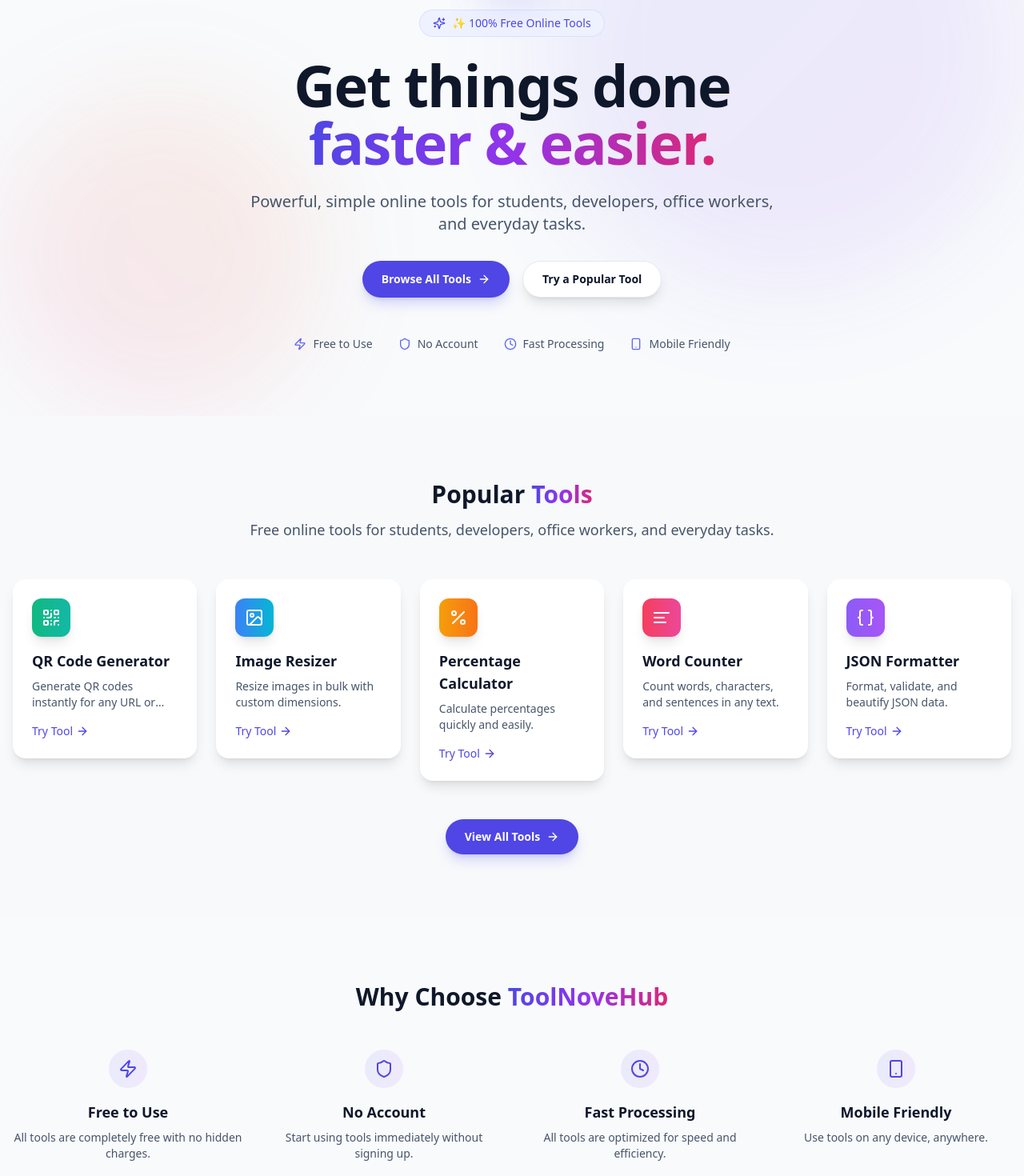
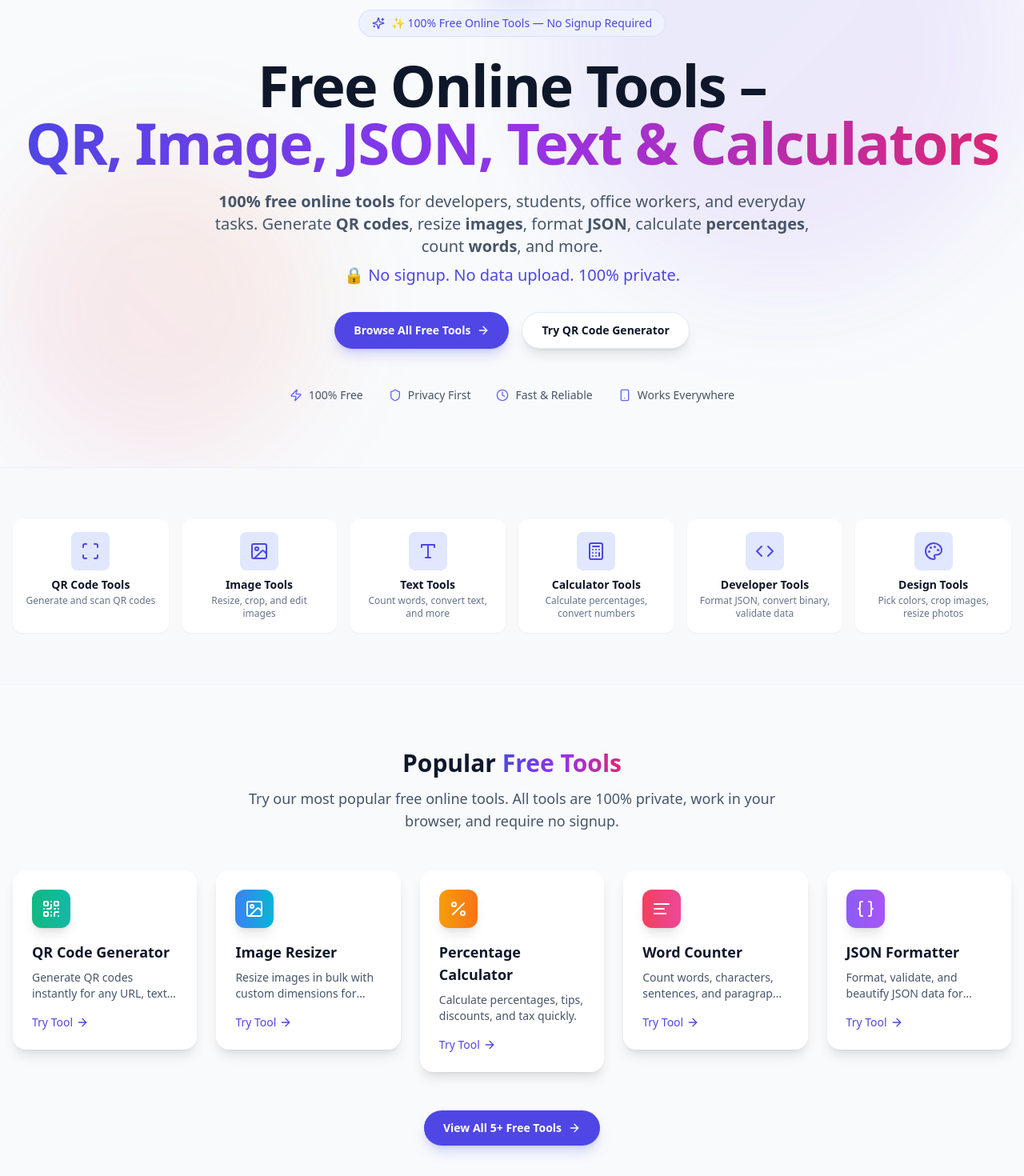
Before and after one commit to sprajeshofficial-wq/ToolNoveHub, a Next.js app: page / in a window 1280 px wide. Shown: the part 300-1770 px from the top of the page at 80% size. Built offline with nearby package versions, Linux system fonts and the light colour scheme.

Commit message:
📈 SEO Optimize Homepage: descriptive title, strong intro, better keywords

```diff
--- a/app/page.tsx
+++ b/app/page.tsx
@@ -11,43 +11,85 @@
   Shield,
   Clock,
   Smartphone,
-  Sparkles
+  Sparkles,
+  FileText,
+  Calculator,
+  Palette,
+  Scan,
+  Type,
+  Hash,
+  FileJson,
+  Crop,
+  Binary,
+  RefreshCw,
+  CheckCircle,
+  Users,
+  Briefcase,
+  GraduationCap,
+  Code
 } from 'lucide-react';
 import ToolCard from '@/app/components/ToolCard';
+
+export const metadata = {
+  title: 'Free Online Tools – QR, Image, PDF, JSON, Text & Calculators | ToolNoveHub',
+  description: '100% free online tools for developers, students, and professionals. Generate QR codes, resize images, format JSON, calculate percentages, count words, and more. No signup required. Privacy-first browser-based tools.',
+  keywords: 'free online tools, QR code generator, image resizer, JSON formatter, percentage calculator, word counter, text tools, developer tools, student tools, office tools',
+  openGraph: {
+    title: 'Free Online Tools – QR, Image, JSON, Text & Calculators | ToolNoveHub',
+    description: '100% free online tools for everyone. Generate QR codes, resize images, format JSON, calculate percentages, count words, and more. No signup, no data upload, 100% private.',
+    url: 'https://toolnovehub.tools',
+    siteName: 'ToolNoveHub',
+    type: 'website',
+    images: [
+      {
+        url: '/logo.png',
+        width: 512,
+        height: 512,
+        alt: 'ToolNoveHub - Free Online Tools',
+      },
+    ],
+  },
+  twitter: {
+    card: 'summary_large_image',
+    title: 'Free Online Tools – QR, Image, JSON, Text & Calculators',
+    description: '100% free online tools for everyone. No signup, no data upload, 100% private.',
+    images: ['/logo.png'],
+  },
+};
 
 export default function Home() {
   const tools = [
     {
       name: 'QR Code Generator',
-      description: 'Generate QR codes instantly for any URL or text.',
+      description: 'Generate QR codes instantly for any URL, text, or Wi-Fi network.',
       icon: QrCode,
       href: '/tools/qr-code-generator',
       color: 'from-emerald-500 to-teal-500',
     },
     {
       name: 'Image Resizer',
-      description: 'Resize images in bulk with custom dimensions.',
+      description: 'Resize images in bulk with custom dimensions for social media.',
       icon: ImageIcon,
       href: '/tools/image-resizer',
       color: 'from-blue-500 to-cyan-500',
     },
     {
       name: 'Percentage Calculator',
-      description: 'Calculate percentages quickly and easily.',
+      description: 'Calculate percentages, tips, discounts, and tax quickly.',
       icon: Percent,
       href: '/tools/percentage-calculator',
       color: 'from-amber-500 to-orange-500',
     },
     {
       name: 'Word Counter',
-      description: 'Count words, characters, and sentences in any text.',
+      description: 'Count words, characters, sentences, and paragraphs in any text.',
       icon: AlignLeft,
       href: '/tools/word-counter',
       color: 'from-rose-500 to-pink-500',
     },
     {
       name: 'JSON Formatter',
-      description: 'Format, validate, and beautify JSON data.',
+      description: 'Format, validate, and beautify JSON data for debugging.',
       icon: Braces,
       href: '/tools/json-formatter',
       color: 'from-violet-500 to-purple-500',
@@ -55,15 +97,41 @@
   ];
 
   const features = [
-    { icon: Zap, title: 'Free to Use', description: 'All tools are completely free with no hidden charges.' },
-    { icon: Shield, title: 'No Account', description: 'Start using tools immediately without signing up.' },
-    { icon: Clock, title: 'Fast Processing', description: 'All tools are optimized for speed and efficiency.' },
-    { icon: Smartphone, title: 'Mobile Friendly', description: 'Use tools on any device, anywhere.' },
+    {
+      icon: Zap,
+      title: '100% Free',
+      description: 'All tools are completely free with no hidden charges, subscriptions, or paywalls.'
+    },
+    {
+      icon: Shield,
+      title: 'Privacy First',
+      description: 'Everything processes in your browser. No data is ever uploaded to any server.'
+    },
+    {
+      icon: Clock,
+      title: 'Fast & Reliable',
+      description: 'Optimized for speed with instant results. No waiting, no loading delays.'
+    },
+    {
+      icon: Smartphone,
+      title: 'Works Everywhere',
+      description: 'Use on any device — desktop, tablet, or phone. No app download needed.'
+    },
+  ];
+
+  // Tool categories for SEO-friendly section
+  const toolCategories = [
+    { name: 'QR Code Tools', icon: Scan, description: 'Generate and scan QR codes' },
+    { name: 'Image Tools', icon: ImageIcon, description: 'Resize, crop, and edit images' },
+    { name: 'Text Tools', icon: Type, description: 'Count words, convert text, and more' },
+    { name: 'Calculator Tools', icon: Calculator, description: 'Calculate percentages, convert numbers' },
+    { name: 'Developer Tools', icon: Code, description: 'Format JSON, convert binary, validate data' },
+    { name: 'Design Tools', icon: Palette, description: 'Pick colors, crop images, resize photos' },
   ];
 
   return (
     <main className="min-h-screen">
-      {/* Hero Section */}
+      {/* SEO-Friendly Hero Section */}
       <section className="relative overflow-hidden pt-32 pb-20 px-4">
         {/* Background Effects */}
         <div className="absolute inset-0 -z-10">
@@ -77,7 +145,7 @@
             <div className="relative h-24 w-24 overflow-hidden rounded-2xl shadow-2xl shadow-indigo-500/20 transition-all duration-500 hover:scale-110 hover:shadow-indigo-500/40">
               <Image
                 src="/logo.png"
-                alt="ToolNoveHub"
+                alt="ToolNoveHub - Free Online Tools"
                 fill
                 className="object-contain"
                 priority
@@ -88,28 +156,34 @@
           {/* Badge */}
           <div className="inline-flex items-center gap-2 rounded-full bg-indigo-50 px-4 py-1.5 text-sm text-indigo-600 border border-indigo-200/50">
             <Sparkles className="h-4 w-4" />
-            <span>✨ 100% Free Online Tools</span>
+            <span>✨ 100% Free Online Tools — No Signup Required</span>
           </div>
 
-          {/* Heading */}
+          {/* Main Heading - SEO Optimized */}
           <h1 className="mt-6 text-4xl font-extrabold tracking-tight sm:text-5xl md:text-6xl lg:text-7xl">
-            <span className="text-slate-900">Get things done</span>
+            <span className="text-slate-900">Free Online Tools –</span>
             <br />
-            <span className="gradient-text">faster &amp; easier.</span>
+            <span className="gradient-text">QR, Image, JSON, Text &amp; Calculators</span>
           </h1>
 
-          <p className="mx-auto mt-6 max-w-2xl text-lg text-slate-600 sm:text-xl">
-            Powerful, simple online tools for students, developers, office workers, and everyday tasks.
+          {/* Description - SEO Optimized */}
+          <p className="mx-auto mt-6 max-w-3xl text-lg text-slate-600 sm:text-xl">
+            <strong>100% free online tools</strong> for developers, students, office workers, and everyday tasks.
+            Generate <strong>QR codes</strong>, resize <strong>images</strong>, format <strong>JSON</strong>,
+            calculate <strong>percentages</strong>, count <strong>words</strong>, and more.
+            <span className="block mt-2 text-indigo-600 font-medium">
+              🔒 No signup. No data upload. 100% private.
+            </span>
           </p>
 
-          {/* CTA Buttons - FIXED */}
+          {/* CTA Buttons */}
           <div className="mt-8 flex flex-wrap justify-center gap-4">
             <Link href="/tools" className="btn-primary">
-              Browse All Tools
+              Browse All Free Tools
               <ArrowRight className="ml-2 h-4 w-4" />
             </Link>
             <Link href="/tools/qr-code-generator" className="btn-secondary bg-white text-slate-900 hover:bg-slate-50 shadow-lg border border-slate-200">
-              Try a Popular Tool
+              Try QR Code Generator
             </Link>
           </div>
 
@@ -125,15 +199,36 @@
         </div>
       </section>
 
+      {/* Tool Categories Section - SEO Friendly */}
+      <section className="py-16 px-4 bg-slate-50/50 border-y border-slate-200/50">
+        <div className="mx-auto max-w-7xl">
+          <div className="grid grid-cols-2 gap-4 sm:grid-cols-3 md:grid-cols-6">
+            {toolCategories.map((category) => {
+              const Icon = category.icon;
+              return (
+                <div key={category.name} className="text-center p-4 rounded-xl bg-white shadow-sm hover:shadow-md transition-shadow">
+                  <div className="inline-flex rounded-lg bg-indigo-100 p-3">
+                    <Icon className="h-6 w-6 text-indigo-600" />
+                  </div>
+                  <h3 className="mt-2 text-sm font-semibold text-slate-900">{category.name}</h3>
+                  <p className="text-xs text-slate-500 mt-0.5">{category.description}</p>
+                </div>
+              );
+            })}
+          </div>
+        </div>
+      </section>
+
       {/* Tools Grid Section */}
-      <section className="py-20 px-4 bg-slate-50/50">
+      <section className="py-20 px-4">
         <div className="mx-auto max-w-7xl">
           <div className="text-center mb-12">
             <h2 className="text-3xl font-bold text-slate-900">
-              Popular <span className="gradient-text">Tools</span>
+              Popular <span className="gradient-text">Free Tools</span>
             </h2>
-            <p className="mt-3 text-lg text-slate-600">
-              Free online tools for students, developers, office workers, and everyday tasks.
+            <p className="mt-3 text-lg text-slate-600 max-w-2xl mx-auto">
+              Try our most popular free online tools. All tools are 100% private, work in your browser,
+              and require no signup.
             </p>
           </div>
 
@@ -145,7 +240,7 @@
 
           <div className="mt-12 text-center">
             <Link href="/tools" className="btn-primary">
-              View All Tools
+              View All {tools.length}+ Free Tools
               <ArrowRight className="ml-2 h-4 w-4" />
             </Link>
           </div>
@@ -153,19 +248,22 @@
       </section>
 
       {/* Feature Section */}
-      <section className="py-20 px-4">
+      <section className="py-20 px-4 bg-slate-50/50">
         <div className="mx-auto max-w-7xl">
           <div className="text-center mb-12">
             <h2 className="text-3xl font-bold text-slate-900">
               Why Choose <span className="gradient-text">ToolNoveHub</span>
             </h2>
+            <p className="mt-3 text-lg text-slate-600 max-w-2xl mx-auto">
+              Thousands of users trust ToolNoveHub for their daily tasks. Here's why.
+            </p>
           </div>
 
           <div className="grid grid-cols-1 gap-8 md:grid-cols-2 lg:grid-cols-4">
             {features.map((feature) => (
-              <div key={feature.title} className="text-center">
-                <div className="mx-auto mb-4 flex h-12 w-12 items-center justify-center rounded-full bg-gradient-to-r from-indigo-500/10 to-purple-500/10">
-                  <feature.icon className="h-6 w-6 text-indigo-600" />
+              <div key={feature.title} className="text-center p-6 rounded-2xl bg-white shadow-lg hover:shadow-xl transition-shadow">
+                <div className="mx-auto mb-4 flex h-14 w-14 items-center justify-center rounded-full bg-gradient-to-r from-indigo-500/10 to-purple-500/10">
+                  <feature.icon className="h-7 w-7 text-indigo-600" />
                 </div>
                 <h3 className="text-lg font-semibold text-slate-900">{feature.title}</h3>
                 <p className="mt-2 text-sm text-slate-600">{feature.description}</p>
@@ -174,6 +272,24 @@
           </div>
         </div>
       </section>
+
+      {/* CTA Section */}
+      <section className="py-16 px-4 bg-gradient-to-r from-indigo-600 to-purple-600">
+        <div className="mx-auto max-w-4xl text-center text-white">
+          <h2 className="text-3xl font-bold">Ready to Get Things Done?</h2>
+          <p className="mt-4 text-lg text-white/80 max-w-2xl mx-auto">
+            Join thousands of users who rely on ToolNoveHub for free, fast, and private online tools.
+          </p>
+          <div className="mt-8 flex flex-wrap justify-center gap-4">
+            <Link href="/tools" className="rounded-full bg-white px-8 py-3 font-semibold text-indigo-600 shadow-lg transition-all hover:scale-105 hover:shadow-xl">
+              Browse All Tools
+            </Link>
+            <Link href="/contact" className="rounded-full bg-white/20 px-8 py-3 font-semibold text-white backdrop-blur-sm transition-all hover:bg-white/30 hover:scale-105">
+              Contact Us
+            </Link>
+          </div>
+        </div>
+      </section>
     </main>
   );
 }
```
